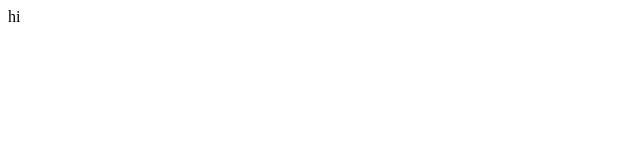
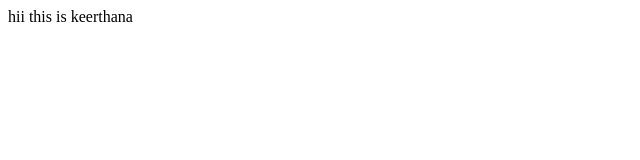
Before and after one commit to janavi-k/teams1, a plain HTML site: page index.html in a window 1280 px wide. Shown: the whole page, without its empty margins (0-640 px from the left). Drawn offline with Linux system fonts and the light colour scheme.

Commit message:
added intro

```diff
--- a/index.html
+++ b/index.html
@@ -6,6 +6,6 @@
     <title>Document</title>
 </head>
 <body>
-    hi
+    hii this is keerthana
 </body>
 </html>
```
